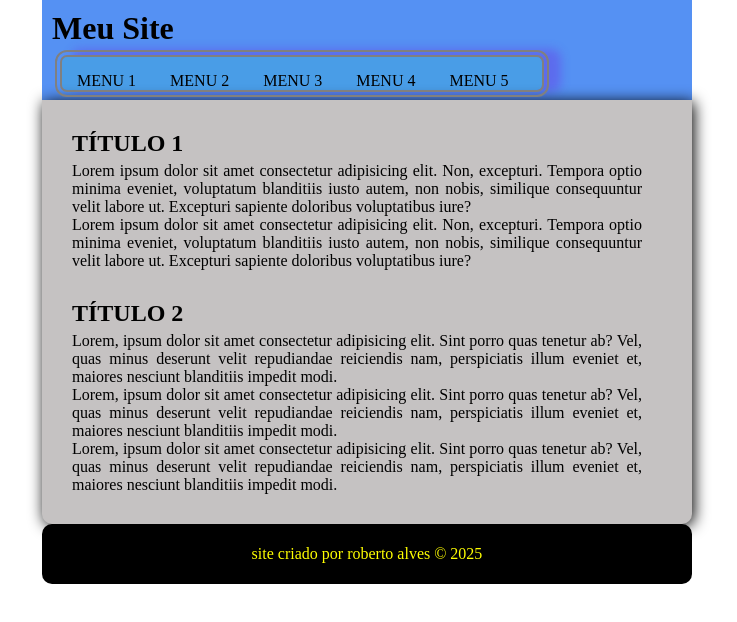
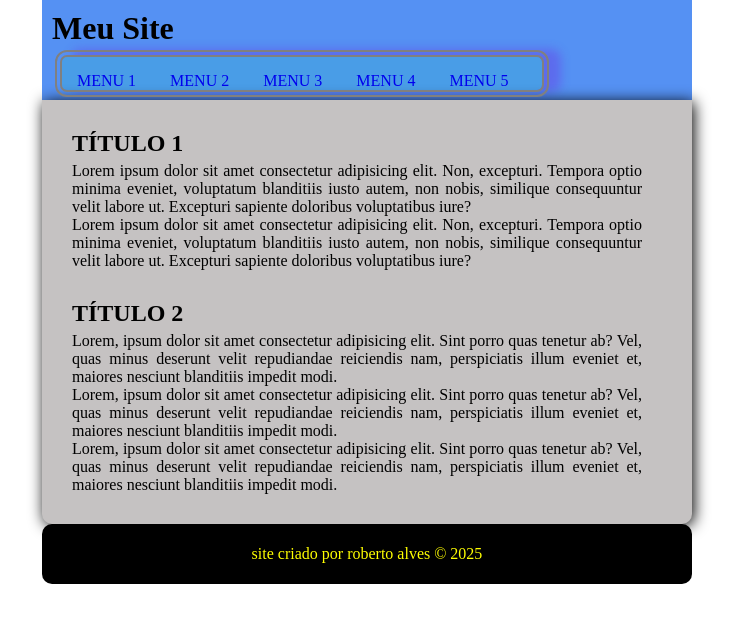
Before and after one commit to robertoalvs/HTML_JAVASCRIPT_2025, a plain HTML site: page HTML5_CSS3/EX020/index.html in a window 1280 px wide. Shown: the whole page, without its empty margins (273-1010 px from the left). Drawn offline with Linux system fonts and the light colour scheme.

Commit message:
atualização

```diff
--- a/HTML5_CSS3/EX020/index.html
+++ b/HTML5_CSS3/EX020/index.html
@@ -39,6 +39,16 @@
             margin: 15px 15px 0 15px;
 
            }
+
+           a {
+
+            text-decoration: none;
+           }
+
+          a:visited {
+
+            color: rgb(186, 226, 43);
+          }
 
             header {
 
@@ -92,11 +102,11 @@
                 <nav id="menu">
 
                     <ul>
-                        <li>MENU 1</li>
-                        <li>MENU 2</li>
-                        <li>MENU 3</li>
-                        <li>MENU 4</li>
-                        <li>MENU 5</li>
+                        <li><a href="#">MENU 1</a></li>
+                        <li><a href="#">MENU 2</a></li>
+                        <li><a href="#">MENU 3</a></li>
+                        <li><a href="#">MENU 4</a></li>
+                        <li><a href="#">MENU 5</a></li>
                     </ul>
 
                 </nav>
```
